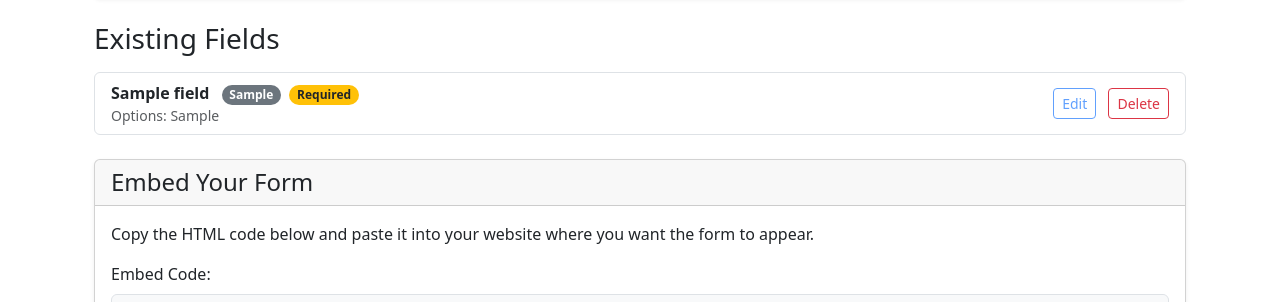
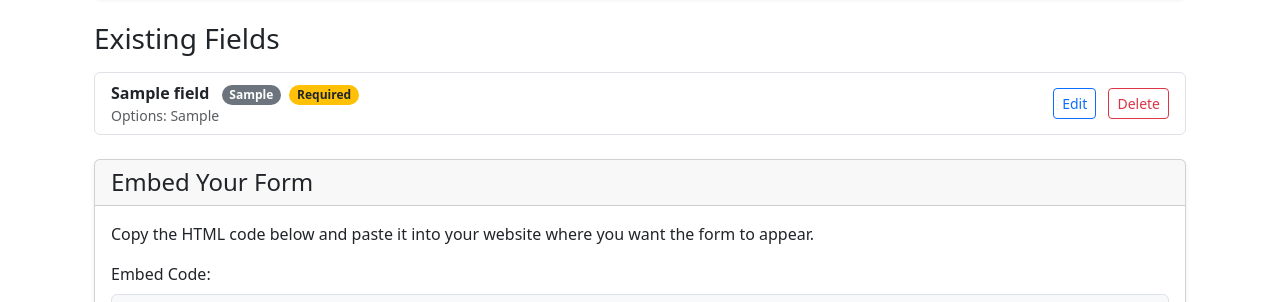
Before and after one commit to SirPelzy/form-generator-app, a Flask app: page /edit_form/1 in a window 1280 px wide. Shown: the part 470-772 px from the top of the page. Run offline with Flask 3, Linux system fonts and the light colour scheme; a user stored in the database is signed in; tables that the repository leaves empty hold one stand-in row (values such as "Sample post").

Commit message:
Update edit_form.html

```diff
--- a/templates/edit_form.html
+++ b/templates/edit_form.html
@@ -73,8 +73,8 @@
                         {% endif %}
                     </div>
                     <div>
-                        {# Placeholder Edit Button #}
-                        <button type="button" class="btn btn-outline-primary btn-sm me-2" disabled>Edit</button>
+                        {# Edit Button #}
+                        <a href="{{ url_for('edit_field', field_id=field.id) }}" class="btn btn-outline-primary btn-sm me-2">Edit</a>
 
                         {# Delete Field Button (within its own form) #}
                         <form action="{{ url_for('delete_field', field_id=field.id) }}" method="POST" style="display: inline;">
```
